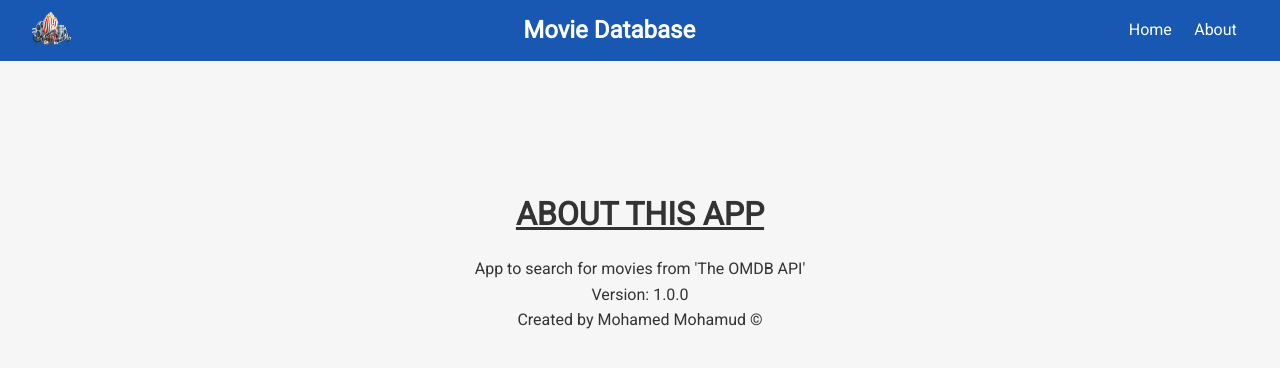
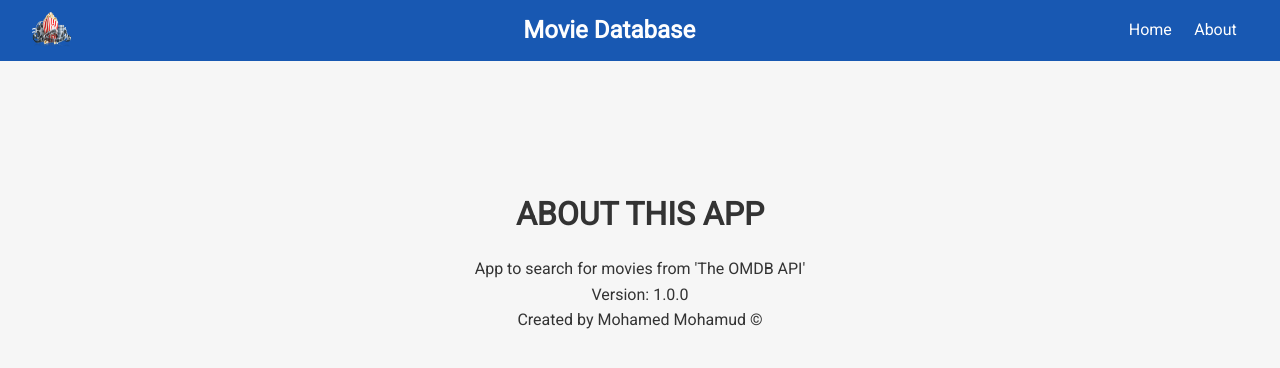
Before and after one commit to mmohamud1/Movie-Database-App, a React (Create React App) app: page /about in a window 1280 px wide. Shown: the top 368 px of the page. Built offline with nearby package versions, Linux system fonts and the light colour scheme.

Commit message:
add loading

```diff
--- a/src/App.js
+++ b/src/App.js
@@ -56,7 +56,7 @@ const App = () => {
           <Switch>
             <Route exact path='/' render={(props) => <Home searchMovies={searchMovies} movies={movies} loading={loading} clearSearch={clearSearch} getMovie={getMovie} />} />
             <Route exact path='/about' component={About} />
-            <Route exact path='/movie/:id' render={(props) => <Movie  movieInfo={movieInfo} />} />
+            <Route exact path='/movie/:id' render={(props) => <Movie  movieInfo={movieInfo} loading={loading} />} />
           </Switch>
         </div>
       </div>
--- a/src/Pages/About.js
+++ b/src/Pages/About.js
@@ -3,7 +3,7 @@ import React from 'react';
 const About = () => {
   return (
     <div className="all-center py-3 my-3">
-      <h1 className="my-1 uppercase underline">About This App</h1>
+      <h1 className="my-1 uppercase">About This App</h1>
       <p>App to search for movies from 'The OMDB API'</p>
       <p>Version: 1.0.0</p>
       <p>Created by Mohamed Mohamud &copy;</p>
--- a/src/components/Movie.js
+++ b/src/components/Movie.js
@@ -1,8 +1,11 @@
 import React from 'react'
 import { Link } from 'react-router-dom';
+import Spinner from './Spinner'
 
-const Movie = ({ movieInfo }) => {
+const Movie = ({ movieInfo, loading }) => {
     //console.log(movieInfo);
+
+    if (loading) return <Spinner />;
     return (
         <div>
             <Link to='/' className='btn btn-danger'>
```
